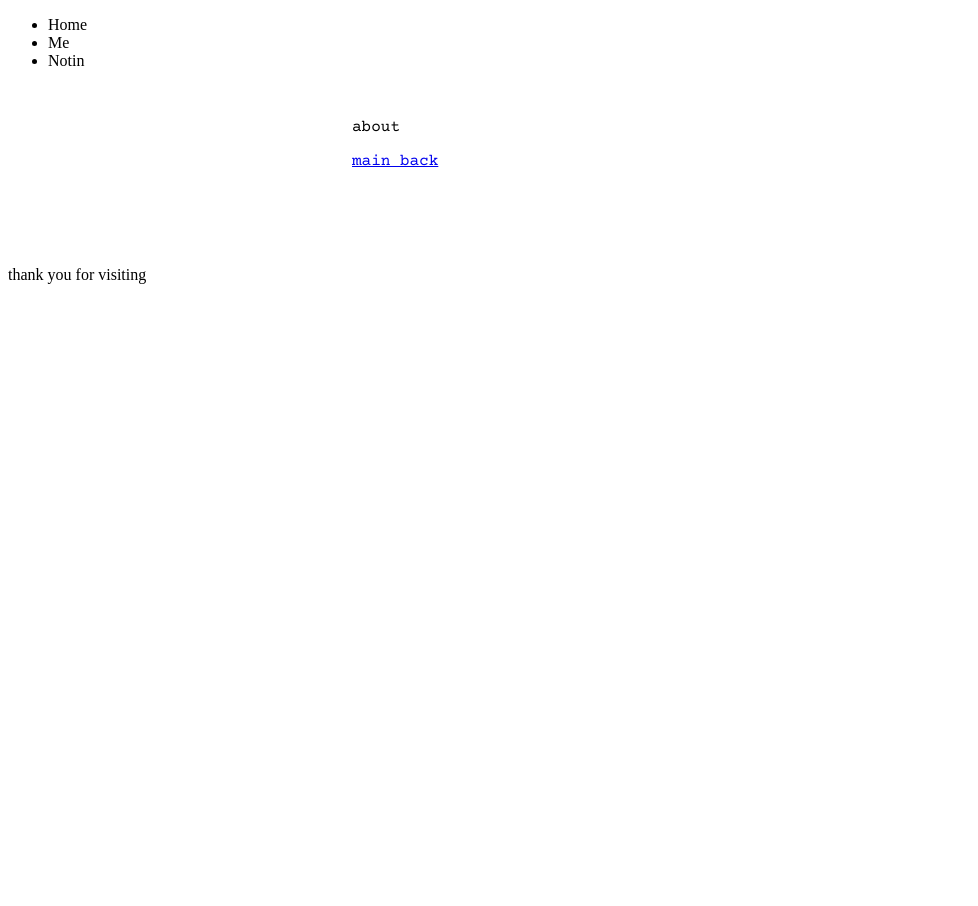
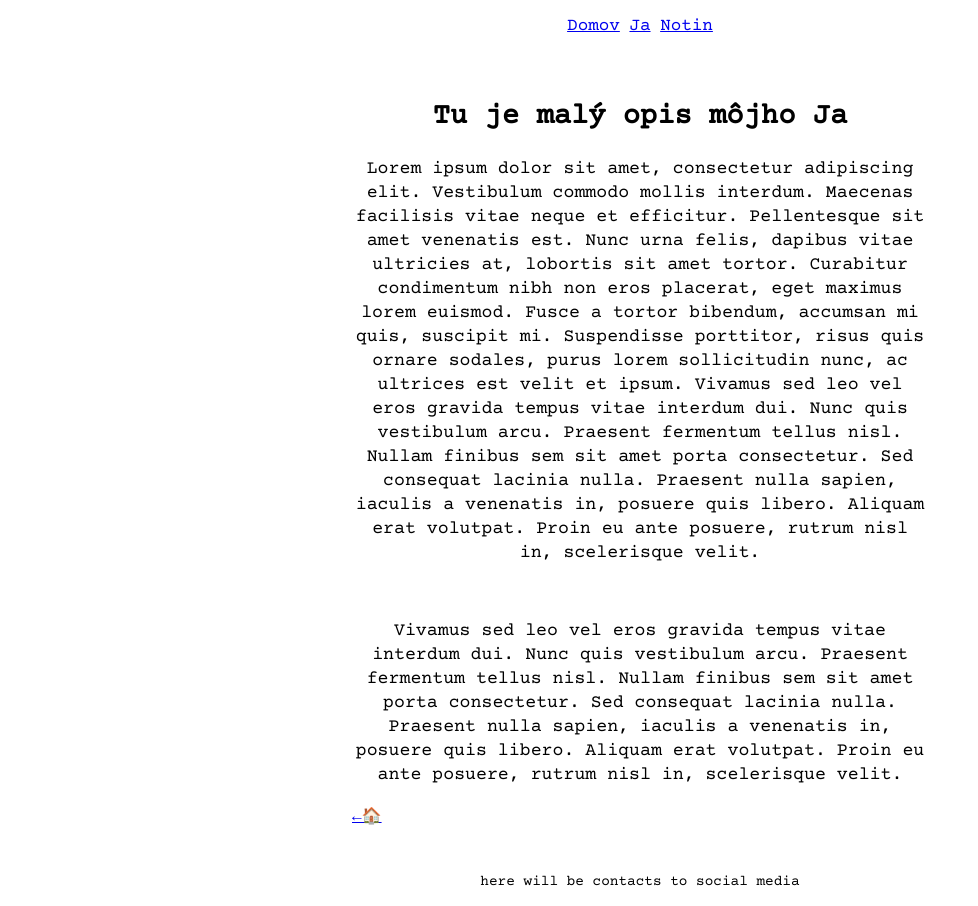
Before and after one commit to unikorm/webblog_forjane, a Next.js app: page /about-me in a window 1280 px wide. Shown: the whole page, without its empty margins (0-978 px from the left). Before the commit the page ends 800 px from the top, so only its background shows below. Built offline with nearby package versions, Linux system fonts and the light colour scheme.

Commit message:
styles, main, about me, etc..

```diff
--- a/components/footer.js
+++ b/components/footer.js
@@ -1,8 +1,11 @@
+
+import Link from 'next/link';
+import styles from "../styles/layout.module.css";
 
 const Footer = () => {
     return (
-      <footer>
-        <p>thank you for visiting</p>
+      <footer className={styles.footerContainer}>
+        <p>here will be contacts to social media</p>
       </footer>
     );
   }
--- a/components/header.js
+++ b/components/header.js
@@ -4,12 +4,12 @@ import styles from "../styles/layout.module.css";
 
 const Header = () => {
   return (
-    <header>
+    <header className={styles.headerContainer}>
       <nav>
-        <ul>
-            <li>Home</li>
-            <li>Me</li>
-            <li>Notin</li>
+        <ul className={styles.navStyles}>
+            <li><Link href="/">Domov</Link></li>
+            <li><Link href="./about-me">Ja</Link></li>
+            <li><Link href="/">Notin</Link></li>
         </ul>
       </nav>
     </header>
--- a/pages/about-me.js
+++ b/pages/about-me.js
@@ -3,15 +3,21 @@ import Link from "next/link";
 import Head from "next/head";
 
 import Layout from "../components/layout"
+import styles from "../styles/layout.module.css";
 
 const AboutSection = () => {
     return (
         <Layout>
             <Head>
-                <title>about</title>
+                <title>Ja (moja maličkosť)</title>
             </Head>
-            <p>about</p>
-            <Link href="/">main back</Link>
+            <section className={styles.aboutMeSection}>
+                <h2>Tu je malý opis môjho Ja</h2>
+                <p>Lorem ipsum dolor sit amet, consectetur adipiscing elit. Vestibulum commodo mollis interdum. Maecenas facilisis vitae neque et efficitur. Pellentesque sit amet venenatis est. Nunc urna felis, dapibus vitae ultricies at, lobortis sit amet tortor. Curabitur condimentum nibh non eros placerat, eget maximus lorem euismod. Fusce a tortor bibendum, accumsan mi quis, suscipit mi. Suspendisse porttitor, risus quis ornare sodales, purus lorem sollicitudin nunc, ac ultrices est velit et ipsum. Vivamus sed leo vel eros gravida tempus vitae interdum dui. Nunc quis vestibulum arcu. Praesent fermentum tellus nisl. Nullam finibus sem sit amet porta consectetur. Sed consequat lacinia nulla. Praesent nulla sapien, iaculis a venenatis in, posuere quis libero. Aliquam erat volutpat. Proin eu ante posuere, rutrum nisl in, scelerisque velit.</p>
+                <br />
+                <p>Vivamus sed leo vel eros gravida tempus vitae interdum dui. Nunc quis vestibulum arcu. Praesent fermentum tellus nisl. Nullam finibus sem sit amet porta consectetur. Sed consequat lacinia nulla. Praesent nulla sapien, iaculis a venenatis in, posuere quis libero. Aliquam erat volutpat. Proin eu ante posuere, rutrum nisl in, scelerisque velit.</p>
+            </section>
+            <Link href="/">←🏠</Link>
         </Layout>
     );
 }
--- a/pages/index.js
+++ b/pages/index.js
@@ -7,7 +7,7 @@ import Layout from "../components/layout";
 import PostList from '../components/postList';
 import styles from "../styles/layout.module.css";
 
-const Home = () => {
+const Home = ({home}) => {
   return (
     <Layout>
       <Head>
@@ -25,7 +25,6 @@ const Home = () => {
         <p>Som obyčajne dedinské dievča ktoré ľúbi dobrodružstvo, adrenalín, pohyb. Tu si môžte prečítať niečo s mojej reality ktorá nieje vždy ružová no ako sa vraví “čo ťa nezabije to ťa posilní “.🐧</p>
       </section>
       <PostList />
-      <Link href="/about-me">na mna</Link>
     </Layout>
   );
 }
--- a/styles/globals.css
+++ b/styles/globals.css
@@ -13,3 +13,12 @@ h3 {
   font-size: 1.6rem;
   font-weight: bolder;
 }
+
+ul {
+  margin: 0;
+  padding: 0;
+}
+
+ul li {
+  margin: 0 .3rem 0 .3rem;
+}
--- a/styles/layout.module.css
+++ b/styles/layout.module.css
@@ -2,10 +2,32 @@
 .container {
     max-width: 36rem;
     padding: 0 1rem;
-    margin: 3rem auto 6rem;
-    /* font-size: 2rem; */
+    margin: 1rem auto 3rem;
     font-family: 'Courier Prime', monospace;
     font-size: 1rem;
+}
+
+.headerContainer {
+    max-width: 36rem;
+    padding: 0 1rem;
+    margin: 1rem auto 1rem;
+    font-family: 'Courier Prime', monospace;
+    font-size: 1.1rem;
+}
+
+.navStyles {
+    list-style: none;
+    display: flex;
+    justify-content: center;
+}
+
+.footerContainer {
+    max-width: 36rem;
+    padding: 0 1rem;
+    margin: 1rem auto 1rem;
+    font-family: 'Courier Prime', monospace;
+    font-size: .9rem;
+    text-align: center;
 }
 
 .aboutMeOnMain {
@@ -16,3 +38,17 @@
 .profilePhotoMain {
     border-radius: 100%;
 }
+
+.aboutMeSection {
+    margin-top: 4rem;
+}
+
+.aboutMeSection h2{
+    text-align: center;
+}
+
+.aboutMeSection p {
+    text-align: center;
+    font-size: 1.14rem;
+    line-height: 1.5rem;
+}
```
